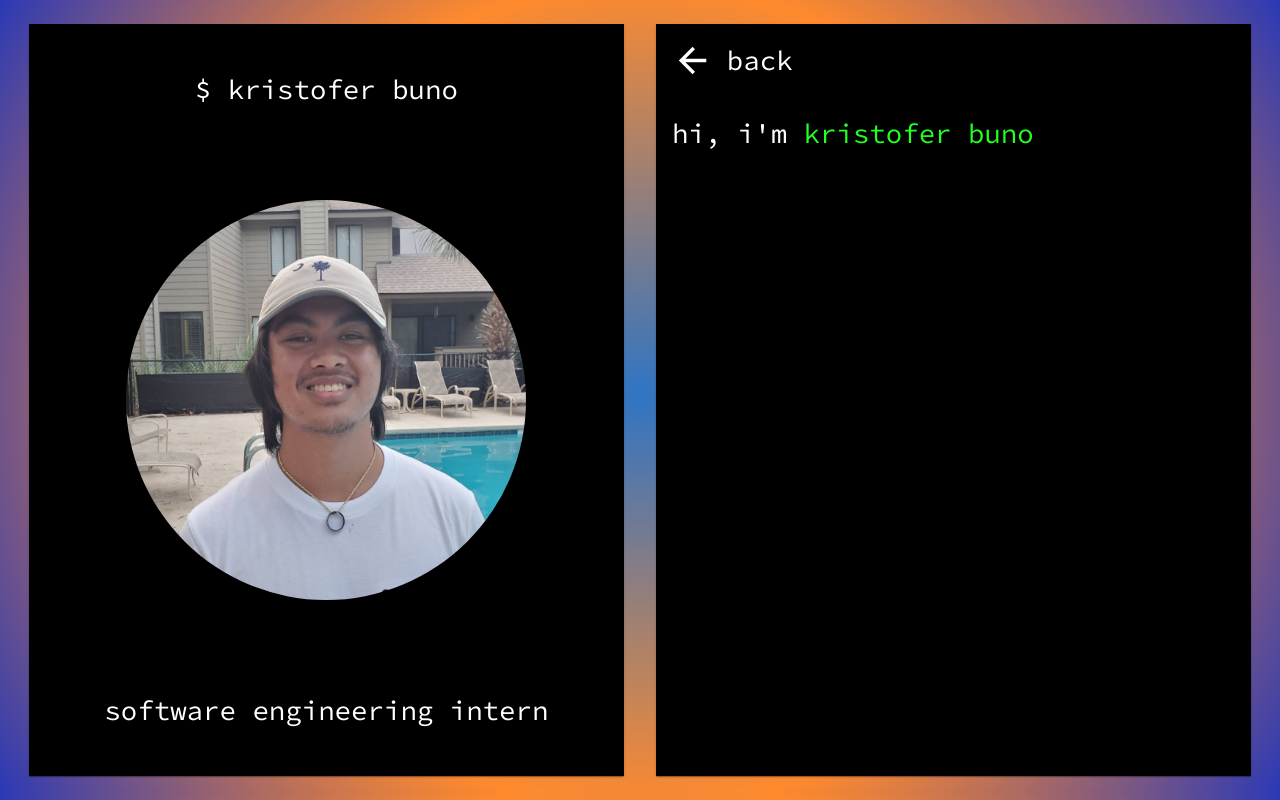
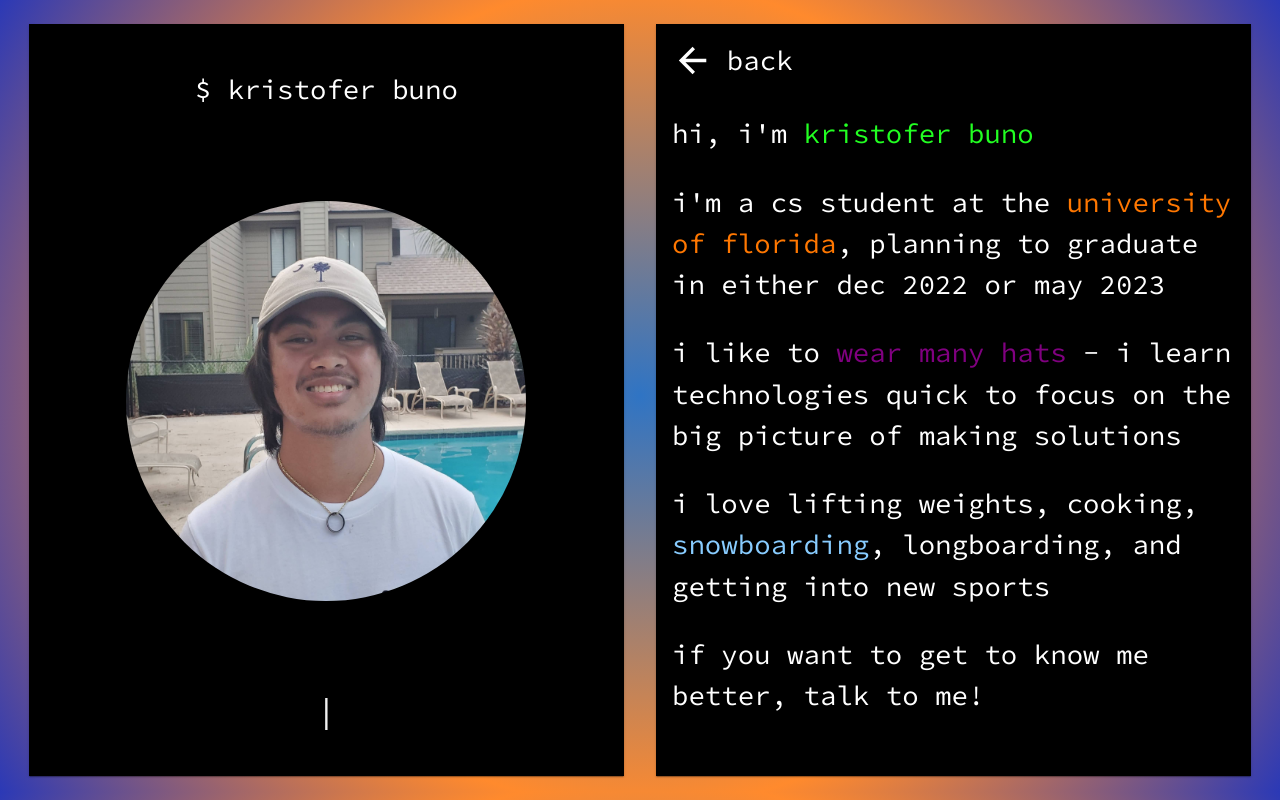
Before and after one commit to kristoferbuno/personal_website_react, a React (Create React App) app in the folder kbuno-personal-site/: page / in a window 1280 px wide. Both pictures are taken after a click on the button "about me". Built offline with nearby package versions, Linux system fonts and the light colour scheme.

Commit message:
Incorporate front-end wizardry for typist

```diff
--- a/kbuno-personal-site/package.json
+++ b/kbuno-personal-site/package.json
@@ -8,7 +8,9 @@
     "@material-ui/icons": "^4.11.2",
     "react": "^17.0.2",
     "react-dom": "^17.0.2",
-    "react-scripts": "0.9.5"
+    "react-scripts": "0.9.5",
+    "react-typist": "^2.0.5",
+    "react-typist-loop": "^1.0.0"
   },
   "devDependencies": {},
   "scripts": {
--- a/kbuno-personal-site/src/App.css
+++ b/kbuno-personal-site/src/App.css
@@ -53,3 +53,28 @@
 #me_container > .MuiTypography-root {
   width: 100%;
 }
+
+
+.Typist {
+  width: 100%;
+  font-size: 2em;
+}
+
+.Typist .Cursor {
+  display: inline-block;
+}
+
+.Cursor--blinking {
+  opacity: 1;
+  animation: blink 1s linear infinite;
+}
+
+@keyframes blink {
+  50% {
+    opacity: 0;
+  }
+}
+
+.MuiGrid-spacing-xs-2 > * > * > .MuiButtonBase-root.MuiCardActionArea-root {
+  height: inherit;
+}
--- a/kbuno-personal-site/src/App.js
+++ b/kbuno-personal-site/src/App.js
@@ -7,6 +7,7 @@ import BuildIcon from '@material-ui/icons/Build';
 import ReceiptIcon from '@material-ui/icons/Receipt';
 import ChatBubbleIcon from '@material-ui/icons/ChatBubble';
 import ArrowBackIcon from '@material-ui/icons/ArrowBack';
+import Typist from 'react-typist';
 import './App.css';
 
 const theme = createMuiTheme({
@@ -22,7 +23,8 @@ class App extends Component {
   constructor() {
     super()
     this.state = {
-      active_panel: null
+      active_panel: null,
+      restart_type: false,
     }
   }
 
@@ -31,13 +33,9 @@ class App extends Component {
     this.setState({ active_panel: panel });
   }
 
-  fakeFunction() {
-    console.log("I am here for debugging purposes.")
-  }
-
   renderMainCards() {
     return <Grid container item md={6} spacing={2}>
-      <Grid item xs={6}>
+      <Grid id="main_card_grid" item xs={6}>
         <Card>
           <CardActionArea onClick={() => {
             this.handlePanelChange('about_me')
@@ -120,7 +118,19 @@ class App extends Component {
           </CardActionArea>
           <CardContent id="about_me_content">
             <Typography>
-              hi, i'm <p style={{ color: "#22FF22", display: "inline" }}>kristofer buno</p>
+                hi, i'm <p style={{color:"#22FF22", display:"inline"}}>kristofer buno</p>
+            </Typography>
+            <Typography>
+                i'm a cs student at the <p style={{color:"#FF7700", display:"inline"}}> university of florida</p>, planning to graduate in either dec 2022 or may 2023
+            </Typography>
+            <Typography>
+                i like to <p style={{color:"purple", display:"inline"}}>wear many hats</p> - i learn technologies quick to focus on the big picture of making solutions
+            </Typography>
+            <Typography>
+                i love lifting weights, cooking, <p style={{color:"#88CCFF", display:"inline"}}>snowboarding</p>, longboarding, and getting into new sports
+            </Typography>
+            <Typography>
+                if you want to get to know me better, talk to me!
             </Typography>
           </CardContent>
         </Card>
@@ -144,17 +154,17 @@ class App extends Component {
           </CardActionArea>
           <CardContent id="about_me_content">
             <Typography>
-              <a target="_blank" href="https://www.linkedin.com/in/kristoferbuno/" style={{ color: "#4444FF" }}>
+              * <a target="_blank" href="https://www.linkedin.com/in/kristoferbuno/" style={{ color: "#4444FF" }}>
                   linkedin
               </a>
             </Typography>
             <Typography>
-              <a target="_blank" href="https://github.com/kristoferbuno/" style={{ color: "#CCCCCC" }}>
+              * <a target="_blank" href="https://github.com/kristoferbuno/" style={{ color: "#CCCCCC" }}>
                   github
               </a>
             </Typography>
             <Typography>
-              <a target="_blank" href="mailto:krisbuno@gmail.com" style={{ color: "#FF2222" }}>
+              * <a target="_blank" href="mailto:krisbuno@gmail.com" style={{ color: "#FF2222" }}>
                   email
               </a>
             </Typography>
@@ -266,9 +276,8 @@ class App extends Component {
                   $ kristofer buno
                 </Typography>
                 <img src="kris.jpg" height="400px" width="400px" style={{'borderRadius':'16em'}}></img>
-                <Typography>
-                  software engineering intern
-                  </Typography>
+                <br></br>
+                {this.renderTypist()}
               </Container>
             </Card>
           </Grid>
@@ -277,6 +286,39 @@ class App extends Component {
       </MuiThemeProvider>
     );
   }
+
+  restartTypeCycle() {
+    this.setState({restart_type: false});
+    return <div></div>;
+  }
+
+  renderTypist() {
+  return this.state.restart_type ? this.restartTypeCycle() : <Typist id="typist" onTypingDone={() => {
+      this.setState({restart_type: true});
+    }} avgTypingSpeed={40} startDelay={1000} style={{fontSize:"2em"}} cursor={{blink:true}}>
+        software engineer
+        <Typist.Backspace count={17} delay={5000} />
+        <Typist.Backspace count={0} delay={1000} />
+        uf computer science student
+        <Typist.Backspace count={27} delay={5000} />
+        <Typist.Backspace count={0} delay={1000} />
+        pro snowboarder (i wish)
+        <Typist.Backspace count={24} delay={5000} />
+        <Typist.Backspace count={0} delay={1000} />
+        boba enthusiast (black milk tea)
+        <Typist.Backspace count={32} delay={5000} />
+        <Typist.Backspace count={0} delay={1000} />
+        risky longboarder
+        <Typist.Backspace count={17} delay={5000} />
+        <Typist.Backspace count={0} delay={1000} />
+        proud filipino
+        <Typist.Backspace count={14} delay={5000} />
+        <Typist.Backspace count={0} delay={1000} />
+        UK alternative hip hop enjoyer (according to spotify)
+        <Typist.Backspace count={53} delay={5000} />
+        <Typist.Backspace count={0} delay={1000} />
+    </Typist>
+  }
 }
 
 export default App;
```
Also changed, not shown: 1 other file (tests, documents, lock files or other folders).
